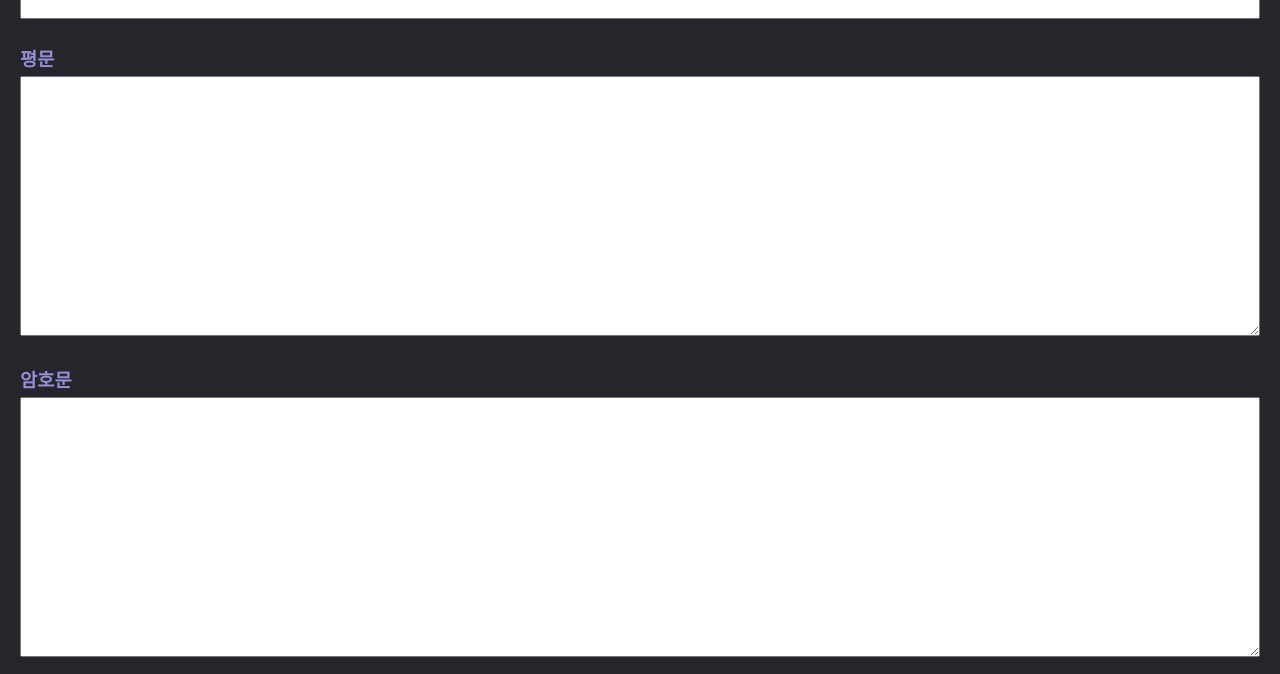
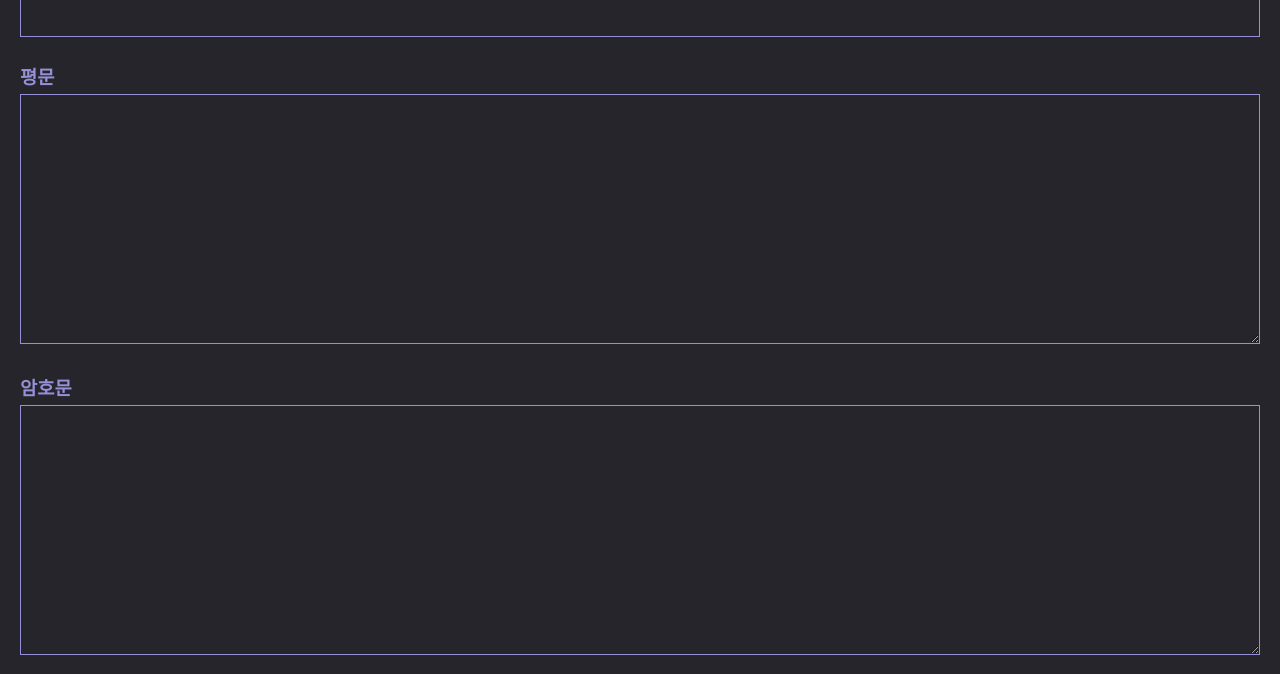
Before and after one commit to rojikku-dev/secret-maker, a website: page index.html in a window 1280 px wide. Shown: the part 126-800 px from the top of the page. Drawn offline with Linux system fonts and the light colour scheme.

Commit message:
Update index.html

```diff
--- a/index.html
+++ b/index.html
@@ -1,12 +1,13 @@
 <!DOCTYPE html>
 <html lang="en">
+
 <head>
     <meta charset="UTF-8">
     <meta name="viewport" content="initial-scale=1.0,maximum-scale=1.0,minimum-scale=1.0,user-scalable=no" />
     <meta name="mobile-web-app-capable" content="yes">
     <meta name="apple-mobile-web-app-capable" content="yes">
     <meta name="apple-mobile-web-app-status-bar-style" content="black-translucent">
-    <title>암호문 생성기</title>
+    <title></title>
     <script src="bundle.js">
         window.onload = () => {
             test()
@@ -19,7 +20,8 @@
             box-sizing: border-box;
         }
 
-        html, body {
+        html,
+        body {
             width: 100vw;
             height: 100svh;
             overflow-x: hidden;
@@ -36,24 +38,42 @@
             padding-bottom: 10px;
             color: #9690d8;
         }
+
         h3 {
             padding-top: 15px;
             padding-bottom: 5px;
             color: #9690d8;
         }
+
+        input,
+        textarea {
+            padding: 10px;
+            background-color: #26252b;
+            color: white;
+            font-size: medium;
+            border: 1px solid #9690d8;
+        }
+
         input {
             width: 100%;
             margin-bottom: 10px;
-            font-size: medium;
+
         }
+
         textarea {
             width: 100%;
             margin-bottom: 10px;
-            height: calc(50svh - 140px);
-            font-size: medium;
+            height: calc(50svh - 150px);
+
+        }
+
+        input:focus,
+        textarea:focus {
+            outline: none;
         }
     </style>
 </head>
+
 <body>
     <div class="container">
         <h1>암호문 생성기</h1>
@@ -67,4 +87,5 @@
         <textarea id="dec-area"></textarea>
     </div>
 </body>
+
 </html>
```
